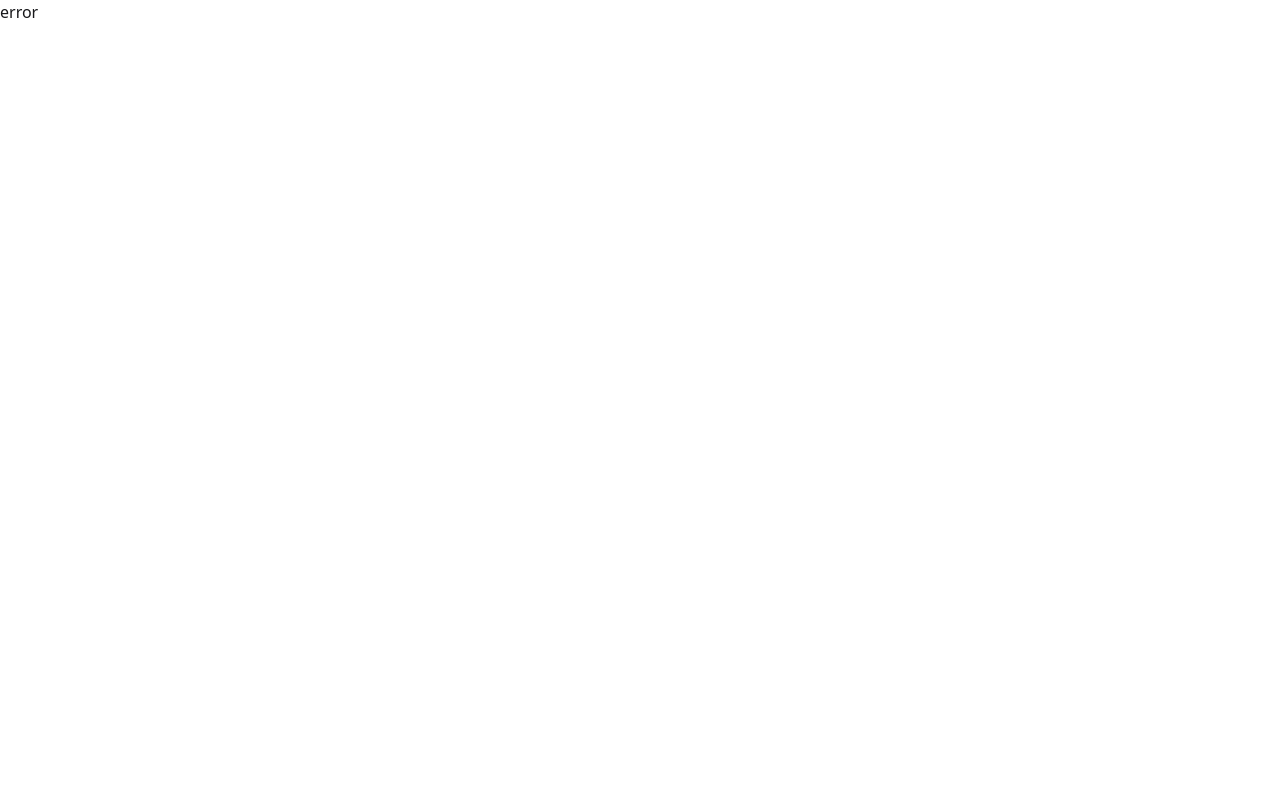
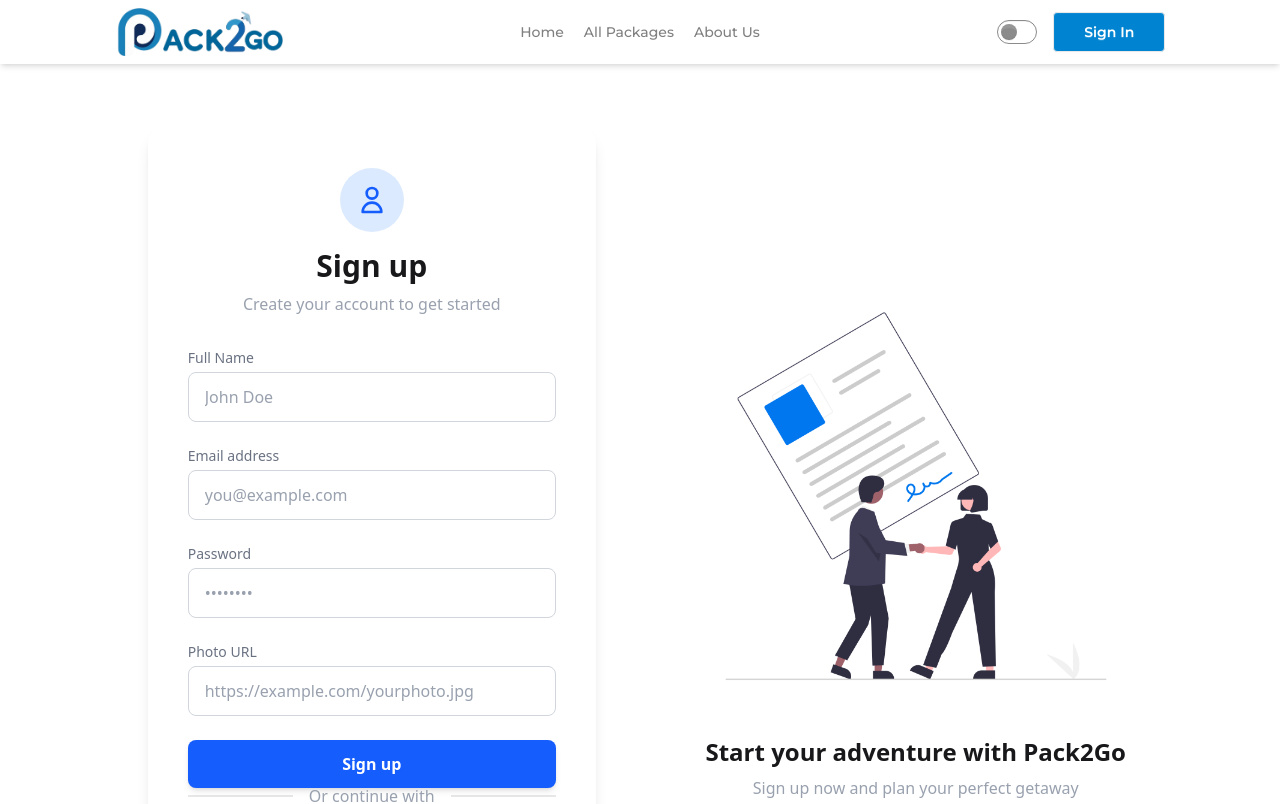
Before and after one commit to Rubaid07/pack2go, a React (Vite) app: page /signup in a window 1280 px wide. Before the commit this address had no page. Shown: the top 804 px of the page. Built offline with nearby package versions, Linux system fonts and the light colour scheme.

Commit message:
added sign up page

```diff
--- a/src/components/Navbar.jsx
+++ b/src/components/Navbar.jsx
@@ -50,7 +50,7 @@ const Navbar = () => {
             <input type="checkbox" checked={theme === 'dark'} onChange={handleTheme} className="theme-controller toggle toggle-info" />
           </label>
           <div className='hidden lg:flex'>
-            <Link to='/signin' className="md:btn md:px-[30px] md:py-[15px] hover: md:flex rounded-sm px-3 py-2 text-white">Sign In</Link>
+            <Link to='/signin' className="md:btn md:px-[30px] md:py-[15px] md:bg-sky-600 hover:bg-sky-700 md:flex rounded-sm px-3 py-2 md:text-white">Sign In</Link>
           </div>
         </div>
       </div>
--- a/src/pages/SignIn.jsx
+++ b/src/pages/SignIn.jsx
@@ -1,11 +1,12 @@
 import React from 'react';
 import signin from '../assets/login.png';
 import { motion } from 'framer-motion';
+import { Link } from 'react-router';
 
 const SignIn = () => {
     return (
-        <div className="min-h-screen flex transition-colors duration-300">
-            <div className="hidden md:flex w-1/2 justify-center items-center p-8">
+        <div className="max-h-[100vh-64px] flex gap-10 md:mt-10">
+            <div className="hidden md:flex w-1/2 justify-end items-center p-8">
                 <motion.div
                     initial={{ opacity: 0, y: 20 }}
                     animate={{ opacity: 1, y: 0 }}
@@ -36,7 +37,7 @@ const SignIn = () => {
                 </motion.div>
             </div>
 
-            <div className="w-full md:w-1/2 flex items-center justify-center p-6">
+            <div className="w-full md:w-1/2 flex items-center justify-start p-6">
                 <motion.div
                     initial={{ opacity: 0, x: 20 }}
                     animate={{ opacity: 1, x: 0 }}
@@ -66,7 +67,7 @@ const SignIn = () => {
                             <input
                                 type="email"
                                 id="email"
-                                className="w-full px-4 py-3 border border-gray-300 rounded-lg text-gray-800 placeholder-gray-400 dark:placeholder-gray-400 focus:outline-none focus:ring-2 focus:ring-blue-500 focus:border-transparent transition duration-300"
+                                className="w-full px-4 py-3 border border-gray-300 rounded-lg placeholder-gray-400 dark:placeholder-gray-400 focus:outline-none focus:ring-2 focus:ring-blue-500 focus:border-transparent transition duration-300"
                                 placeholder="you@example.com"
                                 required
                             />
@@ -79,7 +80,7 @@ const SignIn = () => {
                             <input
                                 type="password"
                                 id="password"
-                                className="w-full px-4 py-3 border border-gray-300 rounded-lg text-gray-800 placeholder-gray-400 dark:placeholder-gray-400 focus:outline-none focus:ring-2 focus:ring-blue-500 focus:border-transparent transition duration-300"
+                                className="w-full px-4 py-3 border border-gray-300 rounded-lg placeholder-gray-400 dark:placeholder-gray-400 focus:outline-none focus:ring-2 focus:ring-blue-500 focus:border-transparent transition duration-300"
                                 placeholder="••••••••"
                                 required
                             />
@@ -102,27 +103,25 @@ const SignIn = () => {
                             </a>
                         </div>
 
-                        <motion.button
-                            whileHover={{ scale: 1.02 }}
-                            whileTap={{ scale: 0.98 }}
+                        <button
                             type="submit"
-                            className="w-full bg-blue-600 hover:bg-blue-700 text-white font-semibold py-3 px-4 rounded-lg shadow-md hover:shadow-lg transition duration-300 dark:bg-blue-700 dark:hover:bg-blue-800"
+                            className="w-full bg-blue-600 hover:bg-blue-700 text-white font-semibold transition duration-150 cupo py-3 px-4 rounded-lg shadow-md hover:shadow-lg mb-0 cursor-pointer"
                         >
                             Sign in
-                        </motion.button>
+                        </button>
 
                       <div className="divider text-gray-400">Or continue with</div>
 
-                        <button className="btn mt-6 bg-white text-black border-[#e5e5e5] w-full">
+                        <button className="btn bg-white text-black border-[#e5e5e5] w-full">
                             <svg aria-label="Google logo" width="24" height="24" xmlns="http://www.w3.org/2000/svg" viewBox="0 0 512 512"><g><path d="m0 0H512V512H0" fill="#fff"></path><path fill="#34a853" d="M153 292c30 82 118 95 171 60h62v48A192 192 0 0190 341"></path><path fill="#4285f4" d="m386 400a140 175 0 0053-179H260v74h102q-7 37-38 57"></path><path fill="#fbbc02" d="m90 341a208 200 0 010-171l63 49q-12 37 0 73"></path><path fill="#ea4335" d="m153 219c22-69 116-109 179-50l55-54c-78-75-230-72-297 55"></path></g></svg>
                             Login with Google
                         </button>
 
-                        <p className="text-center text-sm text-gray-600 dark:text-gray-400 mt-6">
-                            Don't have an account?{' '}
-                            <a href="/register" className="font-medium text-blue-600 hover:underline dark:text-blue-400">
-                                Sign up
-                            </a>
+                        <p className="text-center text-sm text-gray-600 dark:text-gray-400 flex gap-2 justify-center">
+                            Don't have an account?
+                            <Link to="/signup" className="font-medium text-blue-600 hover:underline dark:text-blue-400">
+                                 Sign up
+                            </Link>
                         </p>
                     </form>
                 </motion.div>
--- a/src/pages/SignUp.jsx
+++ b/src/pages/SignUp.jsx
@@ -1,9 +1,138 @@
 import React from 'react';
+import signup from '../assets/signup.png';
+import { motion } from 'framer-motion';
+import { Link } from 'react-router';
 
 const SignUp = () => {
     return (
-        <div>
+        <div className="max-h-[100vh-64px] flex gap-10 md:mt-10">
+            <div className="w-full md:w-1/2 flex items-center justify-end p-6">
+                <motion.div
+                    initial={{ opacity: 0, x: -20 }}
+                    animate={{ opacity: 1, x: 0 }}
+                    transition={{ duration: 0.8 }}
+                    className="max-w-md w-full rounded-2xl shadow-lg p-8 sm:p-10 transition-colors duration-300"
+                >
+                    <div className="text-center mb-8">
+                        <motion.div
+                            initial={{ scale: 0 }}
+                            animate={{ scale: 1 }}
+                            transition={{ duration: 0.5 }}
+                            className="mx-auto w-16 h-16 bg-blue-100 dark:bg-blue-900/30 rounded-full flex items-center justify-center mb-4"
+                        >
+                            <svg xmlns="http://www.w3.org/2000/svg" className="h-8 w-8 text-blue-600 dark:text-blue-400" fill="none" viewBox="0 0 24 24" stroke="currentColor">
+                                <path strokeLinecap="round" strokeLinejoin="round" strokeWidth={2} d="M16 7a4 4 0 11-8 0 4 4 0 018 0zM12 14a7 7 0 00-7 7h14a7 7 0 00-7-7z" />
+                            </svg>
+                        </motion.div>
+                        <h2 className="text-3xl font-bold">Sign up</h2>
+                        <p className="text-gray-400 mt-2">Create your account to get started</p>
+                    </div>
 
+                    <form className="space-y-6">
+                        <div>
+                            <label htmlFor="name" className="block text-sm font-medium text-gray-500 mb-1">
+                                Full Name
+                            </label>
+                            <input
+                                type="text"
+                                id="name"
+                                className="w-full px-4 py-3 border border-gray-300 rounded-lg placeholder-gray-400 dark:placeholder-gray-400 focus:outline-none focus:ring-2 focus:ring-blue-500 focus:border-transparent transition duration-300"
+                                placeholder="John Doe"
+                                required
+                            />
+                        </div>
+
+                        <div>
+                            <label htmlFor="email" className="block text-sm font-medium text-gray-500 mb-1">
+                                Email address
+                            </label>
+                            <input
+                                type="email"
+                                id="email"
+                                className="w-full px-4 py-3 border border-gray-300 rounded-lg placeholder-gray-400 dark:placeholder-gray-400 focus:outline-none focus:ring-2 focus:ring-blue-500 focus:border-transparent transition duration-300"
+                                placeholder="you@example.com"
+                                required
+                            />
+                        </div>
+
+                        <div>
+                            <label htmlFor="password" className="block text-sm font-medium text-gray-500 mb-1">
+                                Password
+                            </label>
+                            <input
+                                type="password"
+                                id="password"
+                                className="w-full px-4 py-3 border border-gray-300 rounded-lg placeholder-gray-400 dark:placeholder-gray-400 focus:outline-none focus:ring-2 focus:ring-blue-500 focus:border-transparent transition duration-300"
+                                placeholder="••••••••"
+                                required
+                            />
+                        </div>
+
+                        <div>
+                            <label htmlFor="photo" className="block text-sm font-medium text-gray-500 mb-1">
+                                Photo URL
+                            </label>
+                            <input
+                                type="url"
+                                id="photo"
+                                className="w-full px-4 py-3 border border-gray-300 rounded-lg placeholder-gray-400 dark:placeholder-gray-400 focus:outline-none focus:ring-2 focus:ring-blue-500 focus:border-transparent transition duration-300"
+                                placeholder="https://example.com/yourphoto.jpg"
+                            />
+                        </div>
+
+                        <button
+                            type="submit"
+                            className="w-full bg-blue-600 hover:bg-blue-700 text-white font-semibold py-3 px-4 rounded-lg shadow-md hover:shadow-lg transition duration-150 mb-0 cursor-pointer"
+                        >
+                            Sign up
+                        </button>
+                          <div className="divider text-gray-400">Or continue with</div>
+
+                        <button className="btn bg-white text-black border-[#e5e5e5] w-full">
+                            <svg aria-label="Google logo" width="24" height="24" xmlns="http://www.w3.org/2000/svg" viewBox="0 0 512 512"><g><path d="m0 0H512V512H0" fill="#fff"></path><path fill="#34a853" d="M153 292c30 82 118 95 171 60h62v48A192 192 0 0190 341"></path><path fill="#4285f4" d="m386 400a140 175 0 0053-179H260v74h102q-7 37-38 57"></path><path fill="#fbbc02" d="m90 341a208 200 0 010-171l63 49q-12 37 0 73"></path><path fill="#ea4335" d="m153 219c22-69 116-109 179-50l55-54c-78-75-230-72-297 55"></path></g></svg>
+                            Login with Google
+                        </button>
+
+                        <p className="text-center text-sm text-gray-600 dark:text-gray-400  flex gap-2 justify-center">
+                            Already have an account?
+                            <Link to="/signin" className="font-medium text-blue-600 hover:underline dark:text-blue-400">
+                                 Sign in
+                            </Link>
+                        </p>
+                    </form>
+                </motion.div>
+            </div>
+
+            <div className="hidden md:flex w-1/2 justify-start items-center p-8">
+                <motion.div
+                    initial={{ opacity: 0, y: 20 }}
+                    animate={{ opacity: 1, y: 0 }}
+                    transition={{ duration: 0.8 }}
+                    className="max-w-md"
+                >
+                    <img
+                        src={signup}
+                        alt="Pack2Go"
+                        className="w-full"
+                    />
+                    <motion.h3
+                        className="text-2xl font-semibold text-center mt-6"
+                        initial={{ opacity: 0 }}
+                        animate={{ opacity: 1 }}
+                        transition={{ delay: 0.3, duration: 0.8 }}
+                    >
+                        Start your adventure with Pack2Go
+                    </motion.h3>
+                    <motion.p
+                        className="text-center text-gray-400 mt-2"
+                        initial={{ opacity: 0 }}
+                        animate={{ opacity: 1 }}
+                        transition={{ delay: 0.5, duration: 0.8 }}
+                    >
+                        Sign up now and plan your perfect getaway
+                    </motion.p>
+                </motion.div>
+            </div>
         </div>
     );
 };
--- a/src/routes/Routes.jsx
+++ b/src/routes/Routes.jsx
@@ -4,6 +4,7 @@ import AllPackages from "../pages/AllPackages";
 import Home from "../pages/Home";
 import AboutUs from "../pages/AboutUs";
 import SignIn from "../pages/SignIn";
+import SignUp from "../pages/SignUp";
 
 export const router = createBrowserRouter([
   {
@@ -27,6 +28,10 @@ export const router = createBrowserRouter([
         path: '/signin',
         Component: SignIn
       },
+      {
+        path: '/signup',
+        Component: SignUp
+      },
     ]
   },
 ]);
```
